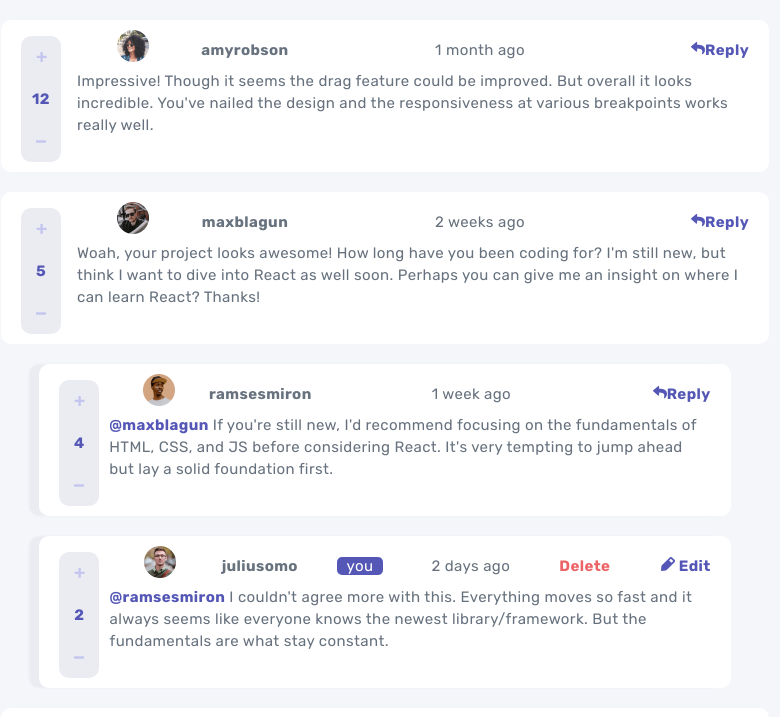
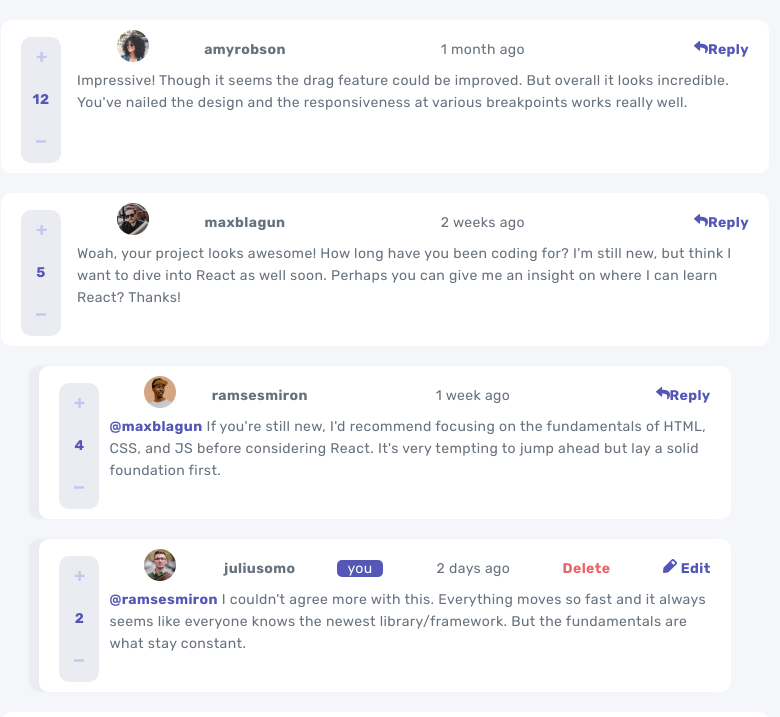
Before and after one commit to valleyman89/FrontEndMentor-Solution---Interactive-comments-section, a React (Create React App) app: page / in a window 1536 px wide. Shown: the top 717 px of the page, without its empty margins (383-1163 px from the left). Built offline with nearby package versions, Linux system fonts and the light colour scheme; some icons are missing.

Commit message:
adjust font sizes for mobile and desktop

```diff
--- a/src/index.css
+++ b/src/index.css
@@ -31,7 +31,7 @@ body {
   background-color: var(--color-soft-white);
   color: var(--color-neutral-gray);
   font-family: "Rubik", sans-serif;
-  font-size: 1.7rem;
+  font-size: 1.5rem;
   font-weight: 400;
   letter-spacing: 0.4px;
   line-height: 2.2rem;
@@ -40,7 +40,7 @@ body {
 
 @media screen and (min-width: 1440px) {
   body {
-    font-size: 1.5rem;
+    font-size: 1.4rem;
   }
 }
 
```
